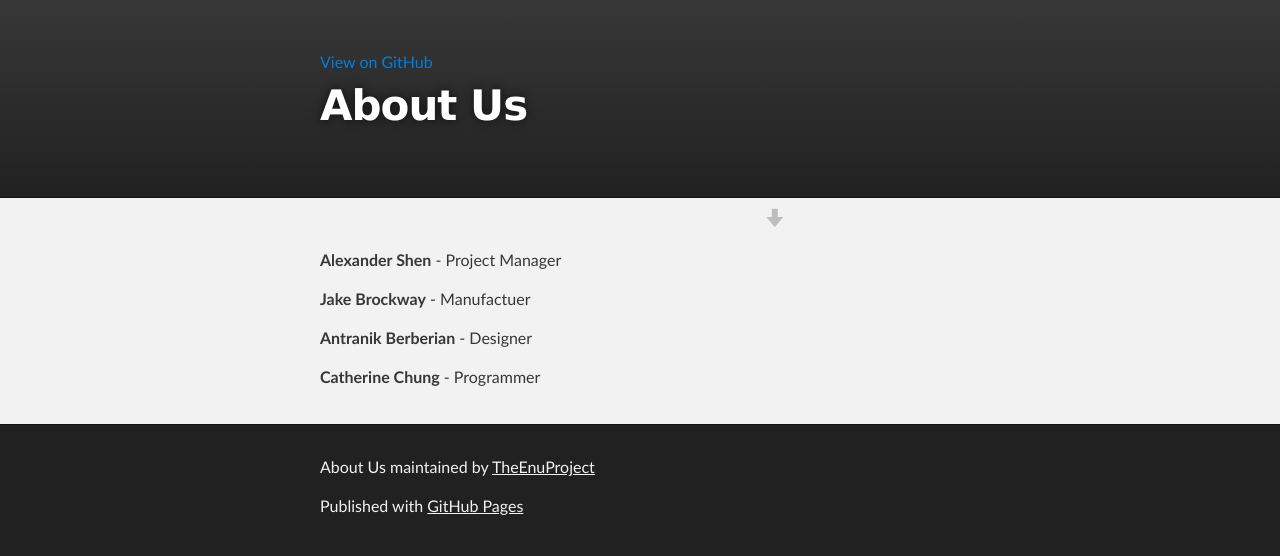
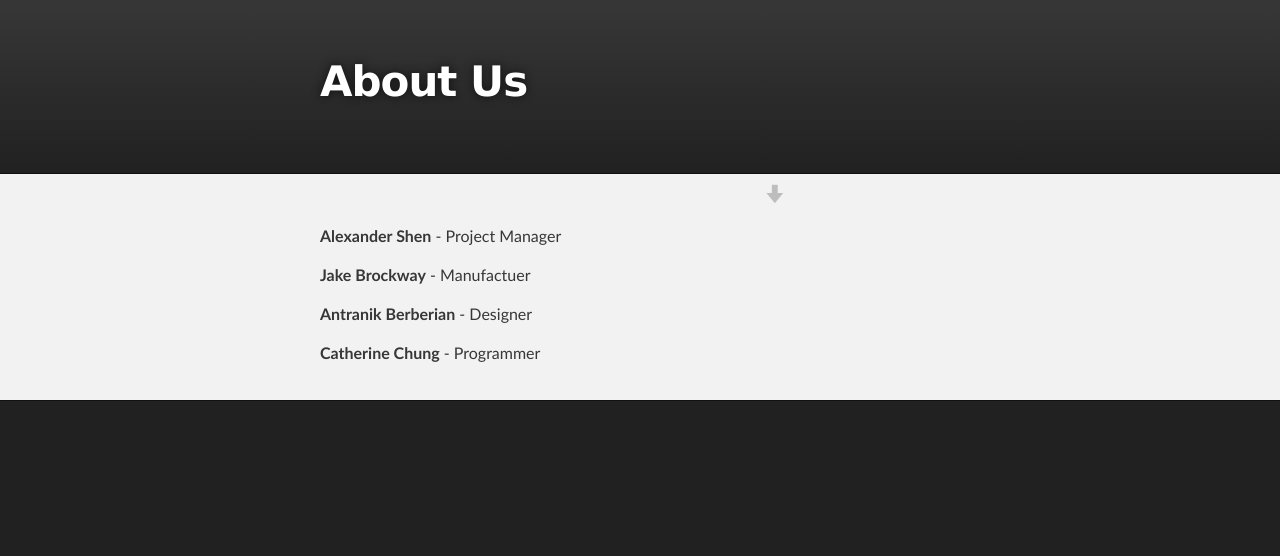
Before and after one commit to TheEnuProject/About-Us, a plain HTML site: page index.html in a window 1280 px wide. Drawn offline with Linux system fonts and the light colour scheme.

Commit message:
Update index.html

```diff
--- a/index.html
+++ b/index.html
@@ -16,7 +16,7 @@
     <!-- HEADER -->
     <div id="header_wrap" class="outer">
         <header class="inner">
-          <a id="" href="https://github.com/TheEnuProject/About-Us">View on GitHub</a>
+
 
           <h1 id="project_title">About Us</h1>
           <h2 id="project_tagline"></h2>
@@ -43,8 +43,7 @@
     <!-- FOOTER  -->
     <div id="footer_wrap" class="outer">
       <footer class="inner">
-        <p class="copyright">About Us maintained by <a href="https://github.com/TheEnuProject">TheEnuProject</a></p>
-        <p>Published with <a href="http://pages.github.com">GitHub Pages</a></p>
+
       </footer>
     </div>
 
```
